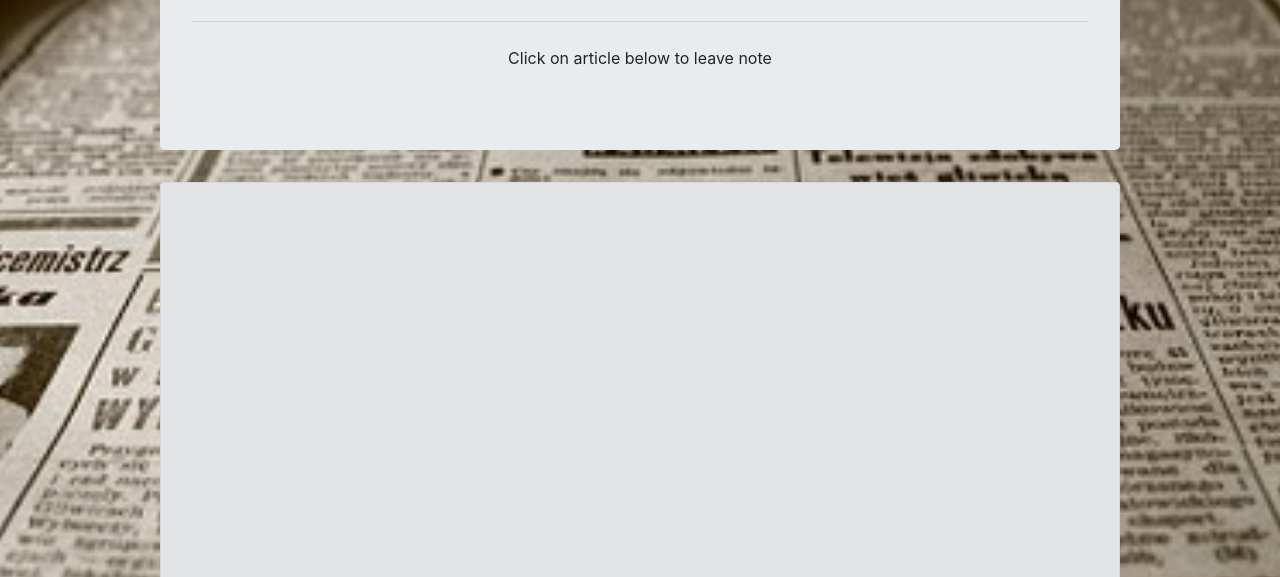
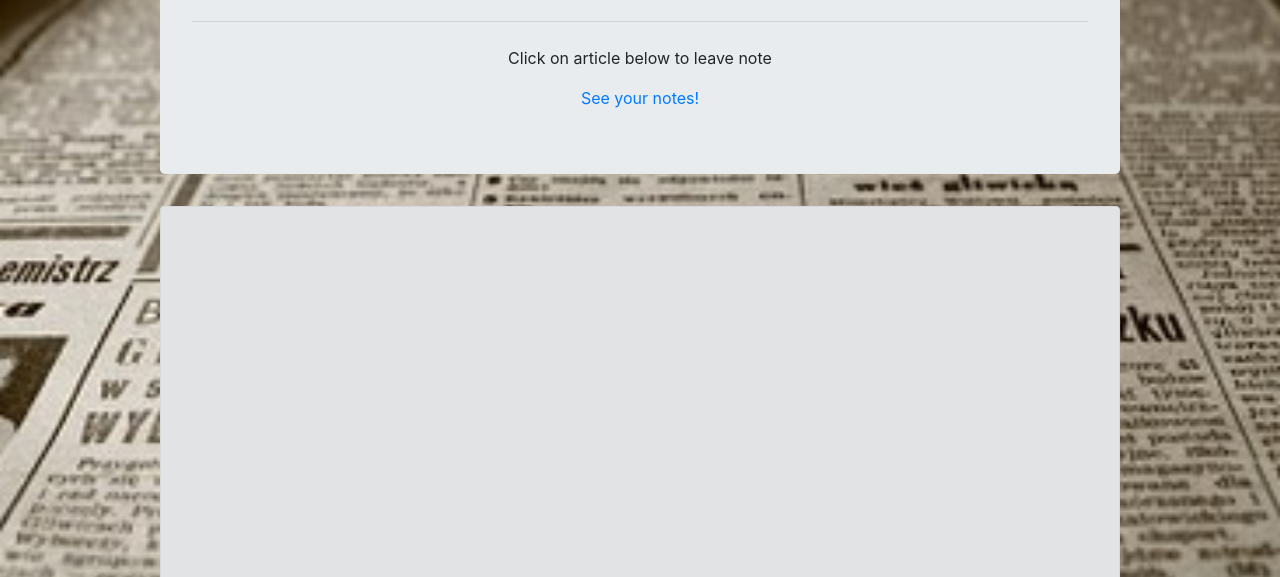
Before and after one commit to dklinga/MongSrape, a website: page public/index.html in a window 1280 px wide. Shown: the part 236-813 px from the top of the page. Drawn offline with nearby package versions, Linux system fonts and the light colour scheme; no server answers.

Commit message:
little change

```diff
--- a/public/index.html
+++ b/public/index.html
@@ -54,6 +54,7 @@
             <p class="lead">Take a look at NY Times news stories and leave comments.</p>
             <hr class="my-4">
             <p>Click on article below to leave note</p>
+            <a href="/notes">See your notes!</a>
           </div>
           <div class="alert alert-secondary" role="alert">
       <div id="articles"></div>
```
